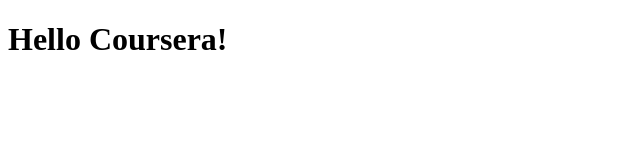
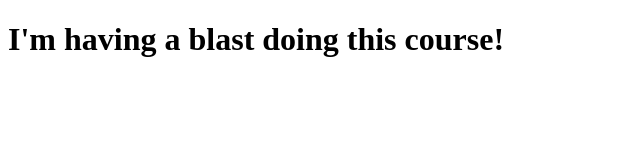
Before and after one commit to Dhrxv29/html-css-javascript-johnhopkins-cousera, a plain HTML site: page site/index.html in a window 1280 px wide. Shown: the whole page, without its empty margins (0-640 px from the left). Drawn offline with Linux system fonts and the light colour scheme.

Commit message:
small change in page content

```diff
--- a/site/index.html
+++ b/site/index.html
@@ -4,6 +4,6 @@
 	<title>Hello Coursera!</title>
 </head>
 <body>
-<h1>Hello Coursera!</h1>
+<h1>I'm having a blast doing this course!</h1>
 </body>
 </html>
```
